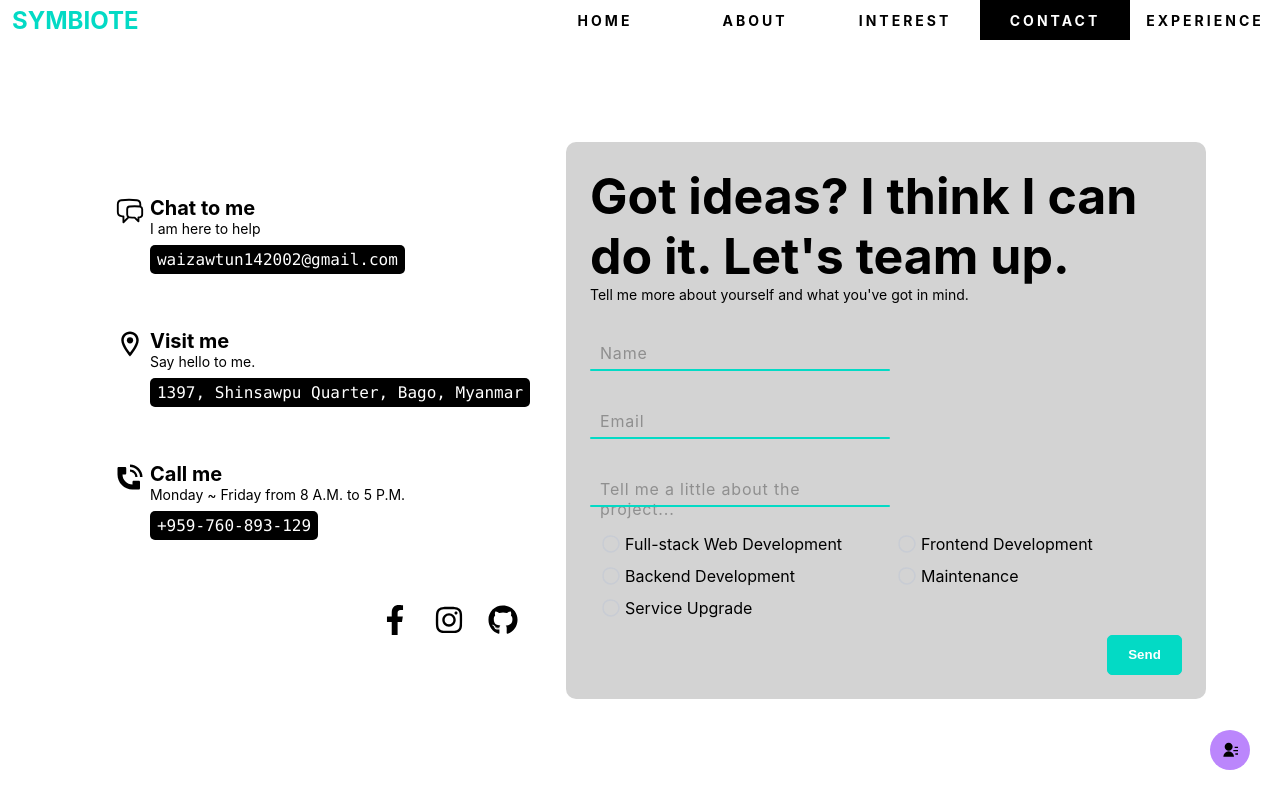
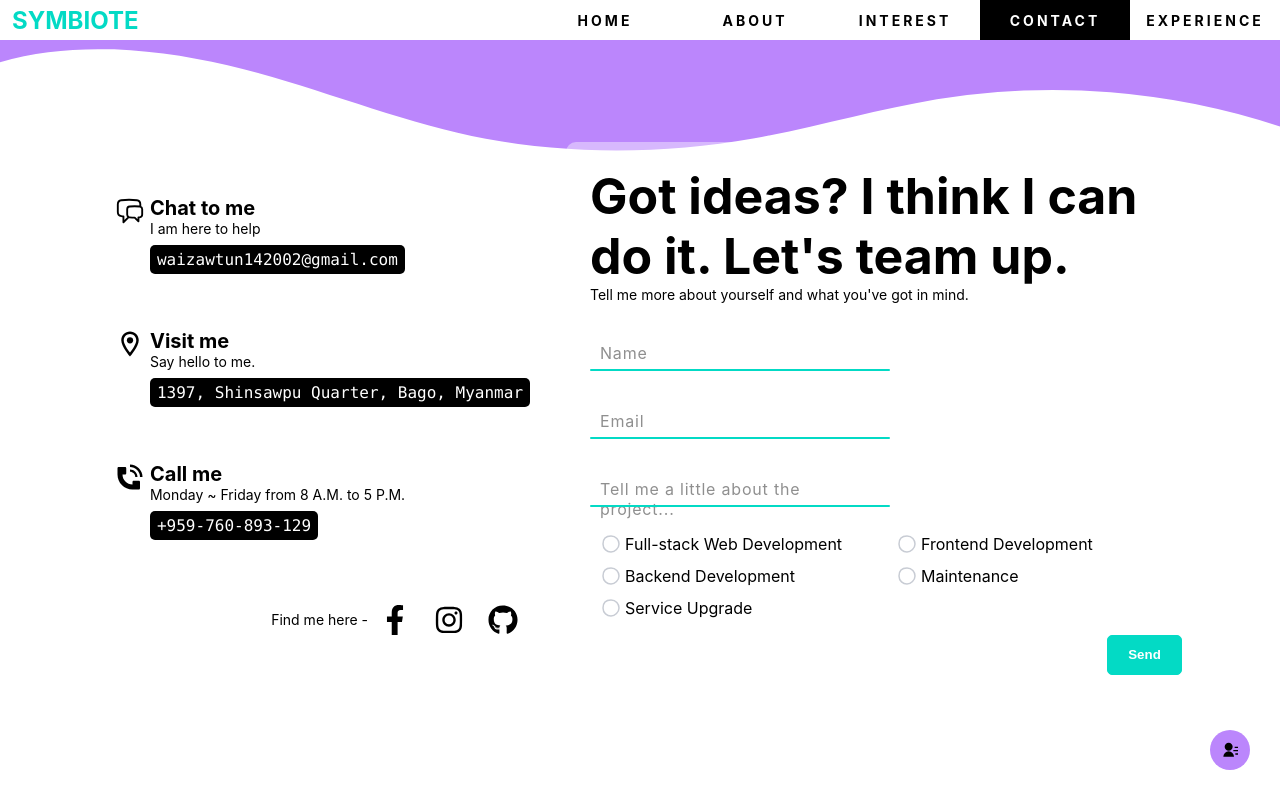
Before and after one commit to Kuro-the-coder/portfolio, a React (Create React App) app: page /portfolio/contact in a window 1280 px wide. Shown: the top 808 px of the page. Built offline with nearby package versions, Linux system fonts and the light colour scheme.

Commit message:
add: svg background

```diff
--- a/src/App.js
+++ b/src/App.js
@@ -2,11 +2,13 @@ import React from "react";
 
 // css
 import "./App.css";
+import "./assets/home.css";
 import "./assets/nav.css";
 import "./assets/loading.css";
 import "./assets/notfound.css";
 import "./assets/contact.css";
 import "./assets/checkbox.css";
+import "./assets/background.css";
 
 // libraries
 import Nav from "./templates/nav";
@@ -16,6 +18,7 @@ import { link } from "./store";
 // react-router-dom
 import { Routes, Route } from "react-router-dom";
 import Loading from "./templates/loading";
+import Background from "./templates/background";
 
 // components
 const Home = React.lazy(() => wait(1500).then(() => import("./pages/home")));
@@ -40,6 +43,7 @@ function App() {
       </Provider>
       <React.Suspense fallback={<Loading />}>
         <div className="main-content" id="main-content">
+          <Background />
           <Routes>
             <Route path="/portfolio">
               <Route index element={<Home />} />
--- /dev/null
+++ b/src/assets/background.css
@@ -0,0 +1,31 @@
+@import "../index.css";
+
+.background {
+    position: fixed;
+    top: 40px;
+    left: 0;
+    width: 100%;
+    overflow: hidden;
+    line-height: 0;
+    transform: rotate(180deg);
+    z-index: -1;
+}
+
+.background svg {
+    position: relative;
+    display: block;
+    width: calc(100% + 1.3px);
+    height: 112px;
+}
+
+.background .shape-fill {
+    fill: var(--primary-color);
+}
+
+/** For mobile devices **/
+@media (max-width: 767px) {
+    .background svg {
+        width: calc(219% + 1.3px);
+        height: 154px;
+    }
+}
--- a/src/assets/checkbox.css
+++ b/src/assets/checkbox.css
@@ -71,11 +71,11 @@
 }
 
 .check:hover svg {
-    stroke: var(--primary-color, #a3e583);
+    stroke: var(--secondary-color, #a3e583);
 }
 
 .checkbox:checked+.check svg {
-    stroke: var(--primary-color, #a3e583);
+    stroke: var(--secondary-color, #a3e583);
 }
 
 .checkbox:checked+.check svg path {
--- a/src/assets/contact.css
+++ b/src/assets/contact.css
@@ -20,8 +20,9 @@
 }
 
 .submit-form {
-    background-color: var(--element-hover-background-color);
+    background-color: var(--element-background-color);
     border-radius: 10px;
+    color: invert(100%);
 }
 
 @media (min-width: 900px) {
@@ -51,6 +52,8 @@
 
 .contact-list-icons {
     justify-content: flex-end;
+    align-items: center;
+    font-size: 14px;
     cursor: default;
 }
 
@@ -129,7 +132,6 @@
 }
 
 .inputbox.text-area input {
-    /* position: relative; */
     width: 100%;
     padding: 20px 10px 10px;
     background: transparent;
--- /dev/null
+++ b/src/assets/home.css
@@ -0,0 +1,6 @@
+.home {
+    width: auto;
+    min-width: 100vw;
+    height: auto;
+    min-height: calc(100vh - 40px);
+}
--- a/src/pages/contact.jsx
+++ b/src/pages/contact.jsx
@@ -58,6 +58,7 @@ export default function Contact() {
           </div>
         ))}
         <div className="contact-list-icons">
+          Find me here -
           <div className="icon">
             <FaFacebookF size="30" />
           </div>
--- a/src/pages/home.jsx
+++ b/src/pages/home.jsx
@@ -1,5 +1,9 @@
 import React from "react";
 
 export default function Home() {
-  return <div>Home</div>;
+  return (
+    <div className="home">
+      <div className="name"></div>
+    </div>
+  );
 }
--- a/src/pages/notFound.jsx
+++ b/src/pages/notFound.jsx
@@ -17,7 +17,7 @@ export default function NotFound() {
         <div className="info" id="info">
           <h2>404</h2>
           <p>Page not found.</p>
-          <Link to="/">
+          <Link to="/portfolio">
             Go to <code>home</code> page.
           </Link>
         </div>
--- /dev/null
+++ b/src/templates/background.js
@@ -0,0 +1,19 @@
+import React from "react";
+
+export default function Background() {
+  return (
+    <div className="background">
+      <svg
+        data-name="Layer 1"
+        xmlns="http://www.w3.org/2000/svg"
+        viewBox="0 0 1200 120"
+        preserveAspectRatio="none"
+      >
+        <path
+          d="M985.66,92.83C906.67,72,823.78,31,743.84,14.19c-82.26-17.34-168.06-16.33-250.45.39-57.84,11.73-114,31.07-172,41.86A600.21,600.21,0,0,1,0,27.35V120H1200V95.8C1132.19,118.92,1055.71,111.31,985.66,92.83Z"
+          className="shape-fill"
+        ></path>
+      </svg>
+    </div>
+  );
+}
```
